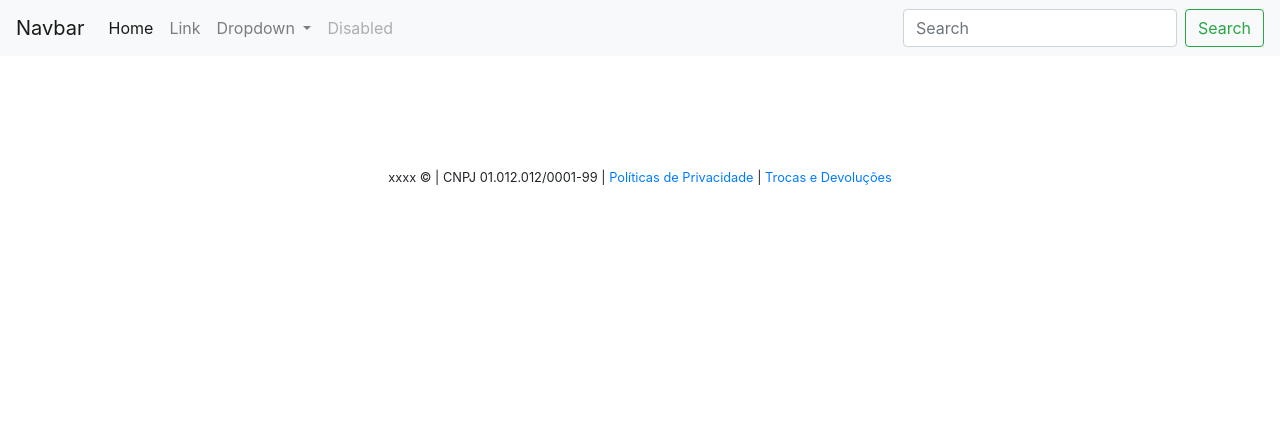
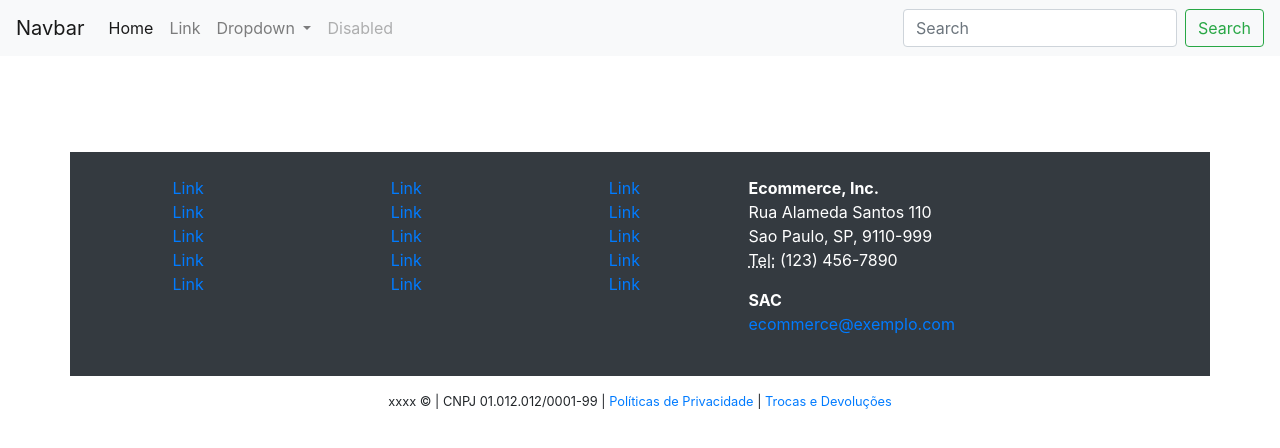
Before and after one commit to RafaelCarvalhoNeto/projeto-integrador-dh, a PHP site: page / in a window 1280 px wide. Shown: the top 448 px of the page. Run offline with PHP 8.4, Linux system fonts and the light colour scheme; some libraries are stand-ins or nearby versions.

Commit message:
corringindo footer master

```diff
--- a/inc/footer.php
+++ b/inc/footer.php
@@ -1,16 +1,61 @@
 
-    <footer class="container-fluid mt-5 mb-0 mx-0 pt-5 px-0">
-        <div class="d-flex flex-row flex-nowrap justify-content-center mt-3">
-            <small>xxxx &copy; | CNPJ 01.012.012/0001-99 | <a href="#" title="Políticas e Termos" data-toggle="modal" data-target="#modalPoliticas">Políticas de Privacidade</a> | <a href="#" title="Trocas e Devoluções" data-toggle="modal" data-target="#modalTrocas">Trocas e Devoluções</a></small>
+  <footer class="container-fluid mt-5 mb-0 mx-0 pt-5 px-0">
+    <div id="footer">
+      <div class="container text-white bg-dark p-4">
+        <div class="row">
+          <div class="col-6 col-md-8 col-lg-7">
+            <div class="row text-center">
+              <div class="col-sm-6 col-md-4 col-lg-4 col-12">
+                <ul class="list-unstyled">
+                  <li class="btn-link"> <a>Link </a> </li>
+                  <li class="btn-link"> <a>Link </a> </li>
+                  <li class="btn-link"> <a>Link </a> </li>
+                  <li class="btn-link"> <a>Link </a> </li>
+                  <li class="btn-link"> <a>Link </a> </li>
+                </ul>
+              </div>
+              <div class="col-sm-6 col-md-4 col-lg-4 col-12">
+                <ul class="list-unstyled">
+                  <li class="btn-link"> <a>Link </a> </li>
+                  <li class="btn-link"> <a>Link </a> </li>
+                  <li class="btn-link"> <a>Link </a> </li>
+                  <li class="btn-link"> <a>Link </a> </li>
+                  <li class="btn-link"> <a>Link </a> </li>
+                </ul>
+              </div>
+              <div class="col-sm-6 col-md-4 col-lg-4 col-12">
+                <ul class="list-unstyled">
+                  <li class="btn-link"> <a>Link </a> </li>
+                  <li class="btn-link"> <a>Link </a> </li>
+                  <li class="btn-link"> <a>Link </a> </li>
+                  <li class="btn-link"> <a>Link </a> </li>
+                  <li class="btn-link"> <a>Link </a> </li>
+                </ul>
+              </div>
+            </div>
+          </div>
+          <div class="col-md-4 col-lg-5 col-6">
+            <address>
+              <strong>Ecommerce, Inc.</strong><br>
+              Rua Alameda Santos 110<br>
+              Sao Paulo, SP, 9110-999<br>
+              <abbr title="Telephone">Tel:</abbr> (123) 456-7890
+            </address>
+            <address>
+              <strong>SAC</strong><br>
+              <a href="mailto:#">ecommerce@exemplo.com</a>
+            </address>
+          </div>
         </div>
-        </div>
+      </div>
+          <div class="d-flex flex-row flex-nowrap justify-content-center py-3 " id="footer">
+              <small>xxxx &copy; | CNPJ 01.012.012/0001-99 | <a href="#" title="Políticas e Termos" data-toggle="modal" data-target="#modalPoliticas">Políticas de Privacidade</a> | <a href="#" title="Trocas e Devoluções" data-toggle="modal" data-target="#modalTrocas">Trocas e Devoluções</a></small>
+          </div>
+    </div>
   </footer>
 
-
-
- <script src="https://code.jquery.com/jquery-3.3.1.slim.min.js" integrity="sha384-q8i/X+965DzO0rT7abK41JStQIAqVgRVzpbzo5smXKp4YfRvH+8abtTE1Pi6jizo" crossorigin="anonymous"></script>
-<script src="https://cdnjs.cloudflare.com/ajax/libs/popper.js/1.14.3/umd/popper.min.js" integrity="sha384-ZMP7rVo3mIykV+2+9J3UJ46jBk0WLaUAdn689aCwoqbBJiSnjAK/l8WvCWPIPm49" crossorigin="anonymous"></script>
-<script src="https://stackpath.bootstrapcdn.com/bootstrap/4.1.3/js/bootstrap.min.js" integrity="sha384-ChfqqxuZUCnJSK3+MXmPNIyE6ZbWh2IMqE241rYiqJxyMiZ6OW/JmZQ5stwEULTy" crossorigin="anonymous"></script>
-
-</body>
-</html>
+  <script src="https://code.jquery.com/jquery-3.5.1.slim.min.js" integrity="sha384-DfXdz2htPH0lsSSs5nCTpuj/zy4C+OGpamoFVy38MVBnE+IbbVYUew+OrCXaRkfj" crossorigin="anonymous"></script>
+  <script src="https://cdn.jsdelivr.net/npm/popper.js@1.16.0/dist/umd/popper.min.js" integrity="sha384-Q6E9RHvbIyZFJoft+2mJbHaEWldlvI9IOYy5n3zV9zzTtmI3UksdQRVvoxMfooAo" crossorigin="anonymous"></script>
+  <script src="https://stackpath.bootstrapcdn.com/bootstrap/4.5.0/js/bootstrap.min.js" integrity="sha384-OgVRvuATP1z7JjHLkuOU7Xw704+h835Lr+6QL9UvYjZE3Ipu6Tp75j7Bh/kR0JKI" crossorigin="anonymous"></script>
+  </body>
+  </html>
```
